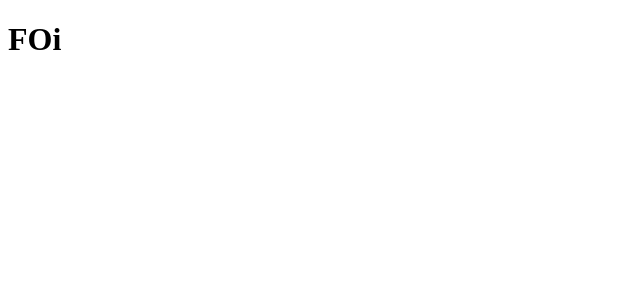
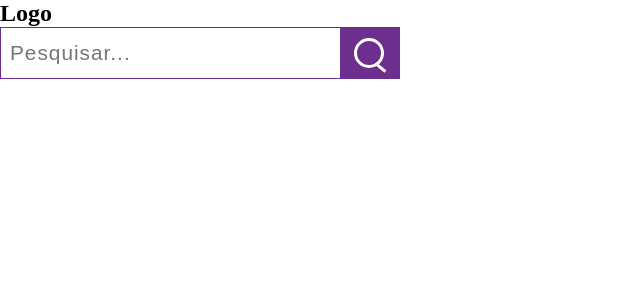
Before and after one commit to Marcelo1080p/techblog-ui, a React (Create React App) app: page / in a window 1280 px wide. Shown: the top 300 px of the page, without its empty margins (0-640 px from the left). Built offline with nearby package versions, Linux system fonts and the light colour scheme.

Commit message:
input pesquisa criado e adicionado ao header

```diff
--- /dev/null
+++ b/src/components/Header/index.js
@@ -0,0 +1,16 @@
+import React from "react";
+import InputPesquisa from "../InputPesquisa";
+import "./Header.css"
+
+const Header = () => {
+    return (
+        <header>
+            <div>
+                <h2>Logo</h2>
+                <InputPesquisa placeholder="Pesquisar..."/>
+            </div>
+        </header>
+    );
+};
+
+export default Header;
--- /dev/null
+++ b/src/components/InputPesquisa/InputPesquisa.css
@@ -0,0 +1,50 @@
+* {
+    padding: 0;
+    margin: 0;
+    box-sizing: border-box;
+}
+
+.input-pesquisa {
+    border: 1px solid #6d2f8f;
+    width: 400px;
+    display: flex;
+}
+
+.input-pesquisa input {
+    padding: 9px;
+    width: 100%;
+    outline: none;
+    border: none;
+    font-size: 1.3rem;
+    letter-spacing: 1px;
+}
+
+
+.input-pesquisa .lupa-pesquisa {
+    background-color: #6d2f8f;
+    display: flex;
+    justify-content: center;
+    align-items: center;
+    width: 70px;
+    height: 50px;
+    cursor: pointer;
+}
+
+.lupa-pesquisa .circulo-pesquisa {
+    position: relative;
+    height: 30px;
+    width: 30px;
+    border: 3px solid #FFF;
+    border-radius: 50%;
+}
+
+.lupa-pesquisa .circulo-pesquisa::after {
+    position: absolute;
+    content: "";
+    background-color: #FFF;
+    width: 3px;
+    height: 13px;
+    top: 85%;
+    left: 90%;
+    transform: rotate(130deg);
+}
--- /dev/null
+++ b/src/components/InputPesquisa/index.js
@@ -0,0 +1,15 @@
+import React from "react";
+import "./InputPesquisa.css";
+
+const InputPesquisa = (props) => {
+    return (
+        <div className="input-pesquisa">
+            <input placeholder={props.placeholder}/>
+            <p className="lupa-pesquisa">
+                <p className="circulo-pesquisa"></p>
+            </p>
+        </div>
+    )
+};
+
+export default InputPesquisa;
--- a/src/pages/Home/index.js
+++ b/src/pages/Home/index.js
@@ -1,8 +1,11 @@
 import React from "react";
+import Header from "../../components/Header";
 
 const Home = () => {
     return (
-        <h1>FOi</h1>
+        <div>
+            <Header/>
+        </div>
     )
 };
 
```
Also changed, not shown: src/components/Header/Header.css (added).
